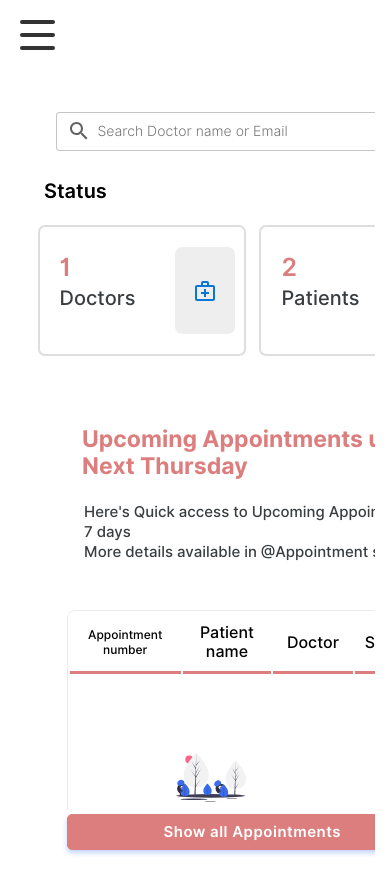
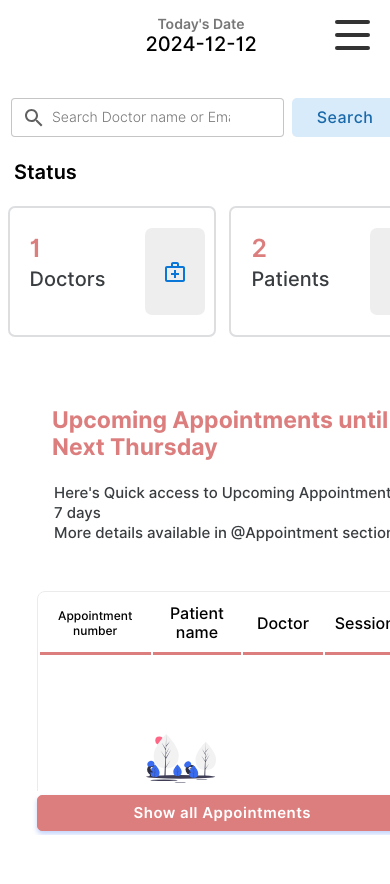
Before and after one commit to DonAce13/HemoLink, a PHP site: page /admin/index.php in a window 390 px wide. After the commit the page ends 835 px from the top, so only its background shows below. Run offline with PHP 8.4, Linux system fonts and the light colour scheme; a user stored in the database is signed in; data comes from the database, SQL or seed files in the repository.

Commit message:
commit for minor revision
for the catcher and the responsiveness of nav and hamburger

```diff
--- a/admin/index.php
+++ b/admin/index.php
@@ -121,6 +121,30 @@
 
                         <tr >
 
+                        <tr class="date-container">
+                                <td width="100%">
+                                    <p style="font-size: 14px;color: rgb(119, 119, 119);padding: 0;margin: 0;">
+                                    Today's Date
+                                    </p>
+                                    <p class="heading-sub12" style="padding: 0;margin: 0;">
+                                        <?php
+                                            date_default_timezone_set('Asia/Kolkata');
+                                            $today = date('Y-m-d');
+                                            echo $today;
+
+                                            $patientrow = $database->query("select  * from  patient;");
+                                            $doctorrow = $database->query("select  * from  doctor;");
+                                            $appointmentrow = $database->query("select  * from  appointment where appodate>='$today';");
+                                            $schedulerow = $database->query("select  * from  schedule where scheduledate='$today';");
+                                        ?>
+                                    </p>
+                                </td>
+                                <td width="10%">
+                                    <button class="btn-label">
+                                        <img src="../img/calendar.svg" width="100%">
+                                    </button>
+                                </td>
+                            </tr>
                             <td colspan="2" class="nav-bar" >
 
                                 <form action="doctors.php" method="post" class="header-search">
@@ -148,33 +172,8 @@
                                 </form>
 
                             </td>
-                            <td width="15%">
-                                <p style="font-size: 14px;color: rgb(119, 119, 119);padding: 0;margin: 0;text-align: right;">
-                                    Today's Date
-                                </p>
-                                <p class="heading-sub12" style="padding: 0;margin: 0;">
-                                    <?php
-                                date_default_timezone_set('Asia/Kolkata');
-
-                                $today = date('Y-m-d');
-                                echo $today;
 
 
-                                $patientrow = $database->query("select  * from  patient;");
-                                $doctorrow = $database->query("select  * from  doctor;");
-                                $appointmentrow = $database->query("select  * from  appointment where appodate>='$today';");
-                                $schedulerow = $database->query("select  * from  schedule where scheduledate='$today';");
-
-
-                                ?>
-                                </p>
-                            </td>
-                            <td width="10%">
-                                <button  class="btn-label"  style="display: flex;justify-content: center;align-items: center;"><img src="../img/calendar.svg" width="100%"></button>
-                            </td>
-
-
-                        </tr>
                 <tr>
                     <td colspan="4">
 
--- a/css/admin.css
+++ b/css/admin.css
@@ -37,45 +37,14 @@
     border-radius: 10px;
 }
 
-/* Dashboard body */
-.dash-body {
-    width: 100%; /* Take the remaining space */
-    padding: 15px;
-    overflow-x: auto; /* Allow horizontal scrolling for wide content */
-    @media (max-width: 768px){
-    .dash-body {
-
-        overflow-x: auto;
-    }
-}
+.btn-label{
+    display: flex;
+    justify-content:
+    center; align-items: center;
 }
 
-/* For smaller screens (responsive design) */
-@media (max-width: 768px) {
-    .container {
-        flex-direction: column; /* Stack menu and body vertically */
-    }
 
-    .menu {
-        width: 100%; /* Full width for smaller screens */
-        min-width: 0; /* Reset minimum width */
-        display: none; /* Initially hide the menu */
-        flex-direction: column; /* Stack items vertically */
-    }
 
-    .menu.show {
-        display: block; /* Show the menu when 'show' class is added */
-    }
-
-    .dash-body {
-        width: 100%; /* Full width for the body */
-        margin-top: 60px; /* Space for hamburger */
-    }
-
-    .hamburger {
-        display: flex; /* Show hamburger icon on smaller screens */
-    }
-}
 
 
 
@@ -247,10 +216,20 @@
     border-radius: 10px;
 }
 
+.date-container {
+    margin-right: auto; /* Align container to the left in Flexbox/Grid layout */
+    display: flex; /* Use Flexbox for internal alignment */
+    justify-content: flex-start; /* Align items inside to the start (left) */
+    align-items: center; /* Center items vertically */
+}
+
+.date-container p {
+    text-align: center; /* Align paragraph text to the left */
+    margin-left: 10px; /* Add spacing on the left */
+}
 /* Dashboard body */
 .dash-body {
-    width: 80%; /* Take the remaining space */
-    padding: 15px;
+    width: 100%; /* Take the remaining space */
     overflow-x: auto; /* Allow horizontal scrolling for wide content */
 }
 
@@ -273,13 +252,37 @@
 
     .dash-body {
         width: 100%; /* Full width for the body */
-        margin-top: 60px; /* Space for hamburger */
     }
 
     .hamburger {
         display: flex; /* Show hamburger icon on smaller screens */
         position: fixed; /* Make sure it's fixed in place */
         top: 20px; /* Ensure it's not hidden */
-        left: 20px;
+        right: 20px;
+        left: auto;
+
     }
+    .header-search {
+        display: flex;
+        justify-content: center;
+        width: 45%;
+        margin-top: 40px;
+        padding-left: 10px;
+    }
+    .nav-bar{
+        margin-top:20px
+    }
+    .date-container {
+        width: 50%; /* Ensure it spans full width */
+    }
+
+    .date-container p {
+        text-align: center; /* Ensure content aligns left within table cells */
+    }
+    .btn-label{
+        margin-left:0;
+        padding:0;
+    }
+
+
 }
```
Also changed, not shown: patient/appointment.php (+163 -138 lines).
